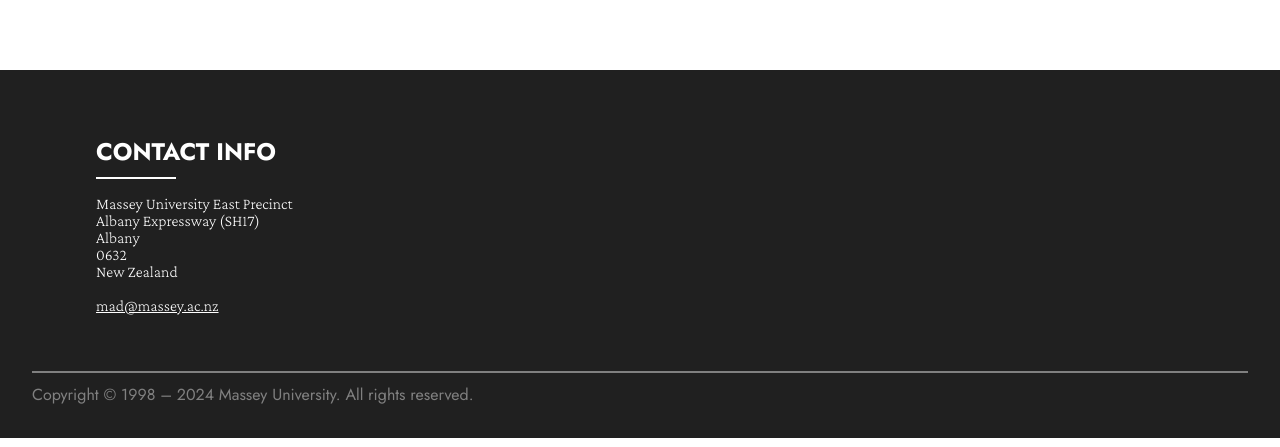
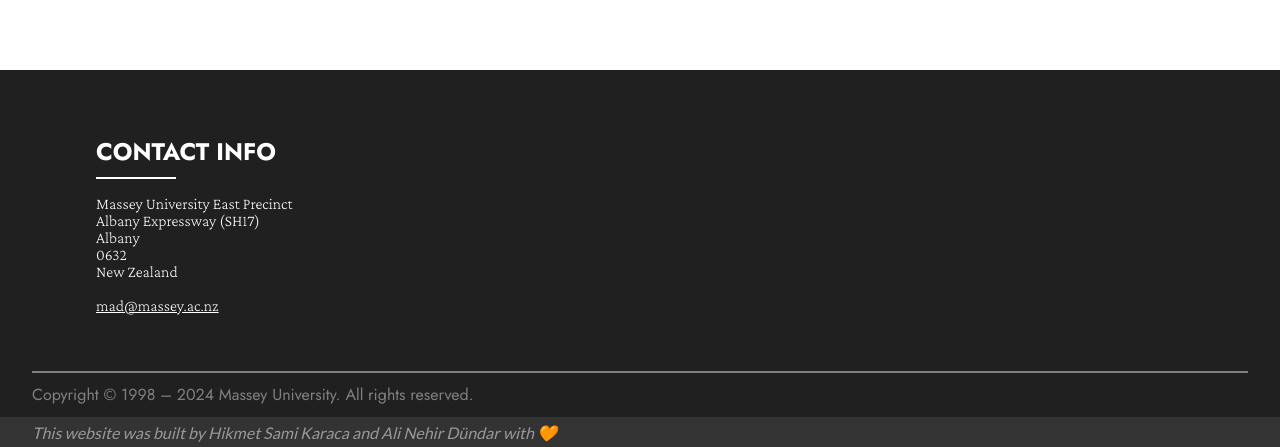
Before and after one commit to samkaraca/mad-website, a Next.js app: page / in a window 1280 px wide. Shown: the part 2018-2465 px from the top of the page. Built offline with nearby package versions, Linux system fonts and the light colour scheme.

Commit message:
Add acknowledgement section to the footer.

```diff
--- a/src/features/footer/footer.module.scss
+++ b/src/features/footer/footer.module.scss
@@ -10,9 +10,12 @@
   flex-direction: column;
   color: white;
   display: flex;
+}
+
+.main-content {
   padding-inline: 2rem;
   padding-top: 4rem;
-  padding-bottom: 2rem;
+  padding-bottom: 0.7rem;
 }
 
 .contact {
@@ -44,3 +47,11 @@
 
   color: grey;
 }
+
+.acknowledgement {
+  color: #999;
+  background-color: #333;
+  padding-inline: 2rem;
+  padding-block: 0.4rem;
+  font-style: italic;
+}
--- a/src/features/footer/index.tsx
+++ b/src/features/footer/index.tsx
@@ -18,6 +18,7 @@
         isOpen={hamburgerMenuStatus === "open"}
         onClick={() => setHamburgerMenuStatus("closed")}
       />
+      <section className={styles["main-content"]}>
         <section className={`${styles["contact"]}`}>
           <h2 className={`${jost.className}`}>CONTACT INFO</h2>
           <div className={styles["divider"]} />
@@ -36,6 +37,11 @@
             Copyright © 1998 – 2024 Massey University. All rights reserved.
           </p>
         </section>
+      </section>
+      <section className={styles["acknowledgement"]}>
+        This website was built by Hikmet Sami Karaca and Ali Nehir Dündar with
+        🧡
+      </section>
     </footer>
   );
 };
```
Lines whose indentation alone changed are shown as unchanged.
